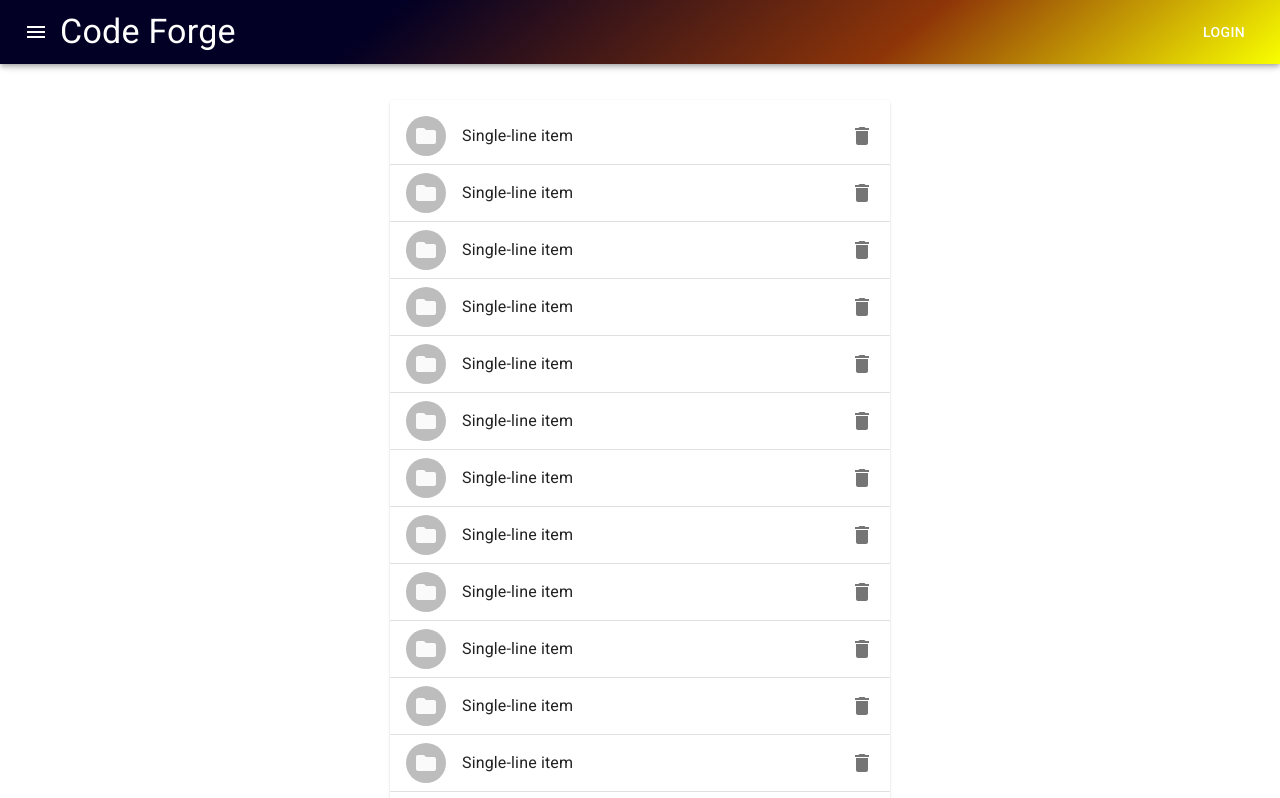
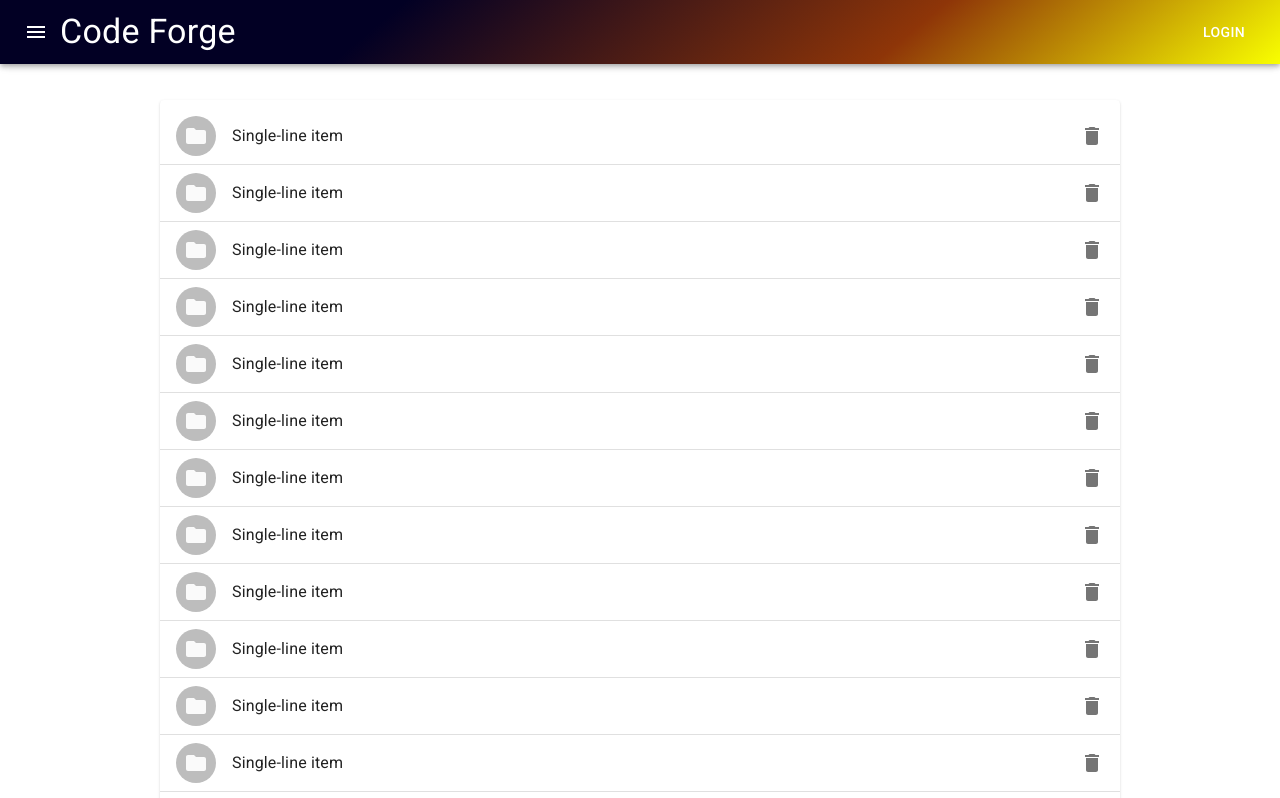
Before and after one commit to RedBrand88/issue-tracker-frontend, a React (Create React App) app: page / in a window 1280 px wide. Shown: the top 798 px of the page. Built offline with nearby package versions, Linux system fonts and the light colour scheme.

Commit message:
changed width of list

```diff
--- a/src/Components/ListView.js
+++ b/src/Components/ListView.js
@@ -25,7 +25,7 @@ function generate(element) {
 
 function ListView(props) {
     return (
-        <Paper style={{ margin: 'auto', marginTop: 100, marginBottom: 50, overflowy: 'auto', width: 500 }}>
+        <Paper style={{ margin: 'auto', marginTop: 100, marginBottom: 50, overflowy: 'auto', width: '75%' }}>
             <List>
                 {generate(
                     <Fragment>
```
Also changed, not shown: 1 other file (tests, documents, lock files or other folders).
